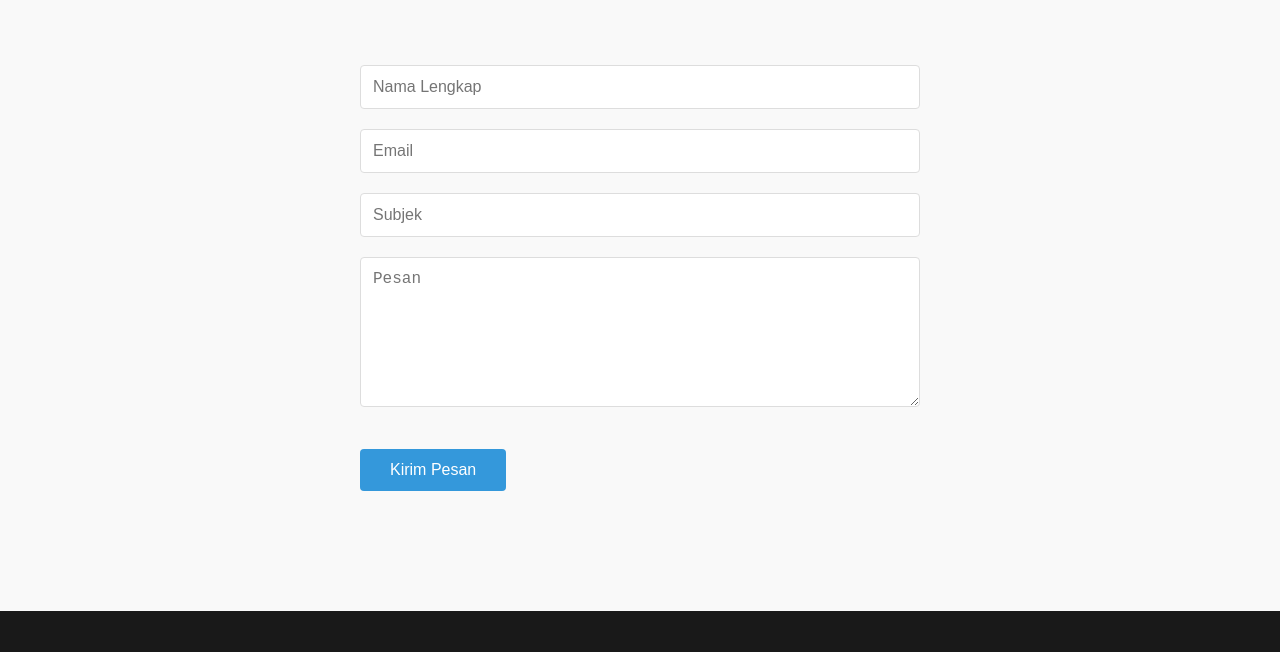
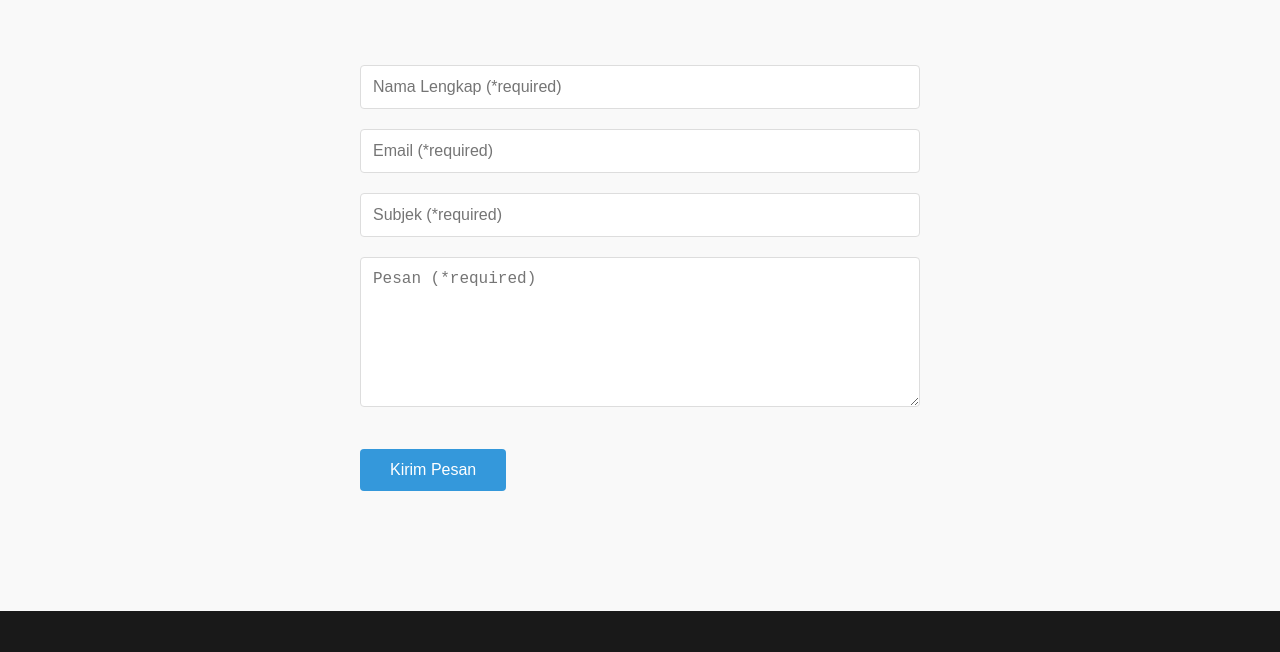
Before and after one commit to aliefrahman/landingpages, a website: page contact.html in a window 1280 px wide. Shown: the part 148-800 px from the top of the page. Drawn offline with nearby package versions, Linux system fonts and the light colour scheme.

Commit message:
update landing pages

```diff
--- a/contact.html
+++ b/contact.html
@@ -51,7 +51,7 @@
               id="name"
               name="name"
               required
-              placeholder="Nama Lengkap"
+              placeholder="Nama Lengkap (*required)"
             />
           </div>
           <div class="form-group">
@@ -60,7 +60,7 @@
               id="email"
               name="email"
               required
-              placeholder="Email"
+              placeholder="Email (*required)"
             />
           </div>
           <div class="form-group">
@@ -69,7 +69,7 @@
               id="subject"
               name="subject"
               required
-              placeholder="Subjek"
+              placeholder="Subjek (*required)"
             />
           </div>
           <div class="form-group">
@@ -77,7 +77,7 @@
               id="message"
               name="message"
               required
-              placeholder="Pesan"
+              placeholder="Pesan (*required)"
             ></textarea>
           </div>
           <div
```
